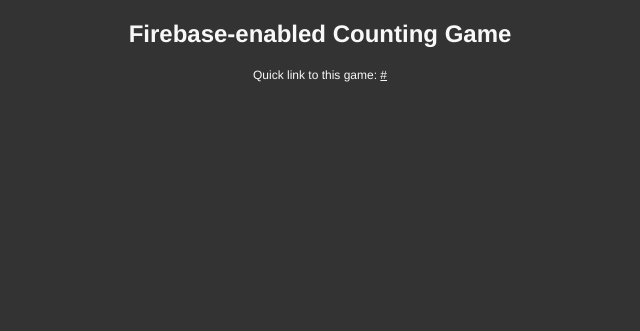
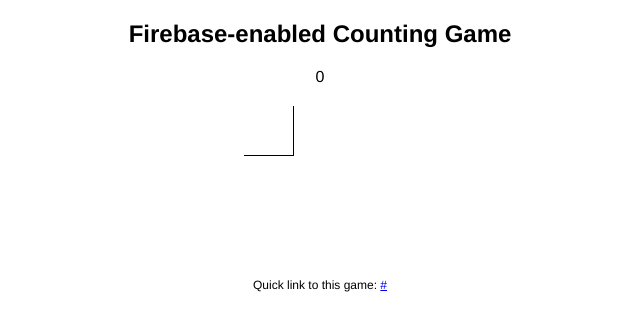
Before and after one commit to bc5g15/firebase-test, a Flask app: template templates/count_index.html in a window 1280 px wide. Shown: the top 331 px of the page, without its empty margins (320-960 px from the left). Run offline with Flask 2, Linux system fonts and the light colour scheme; the template is opened without the code that fills it: most values are stand-ins (such as "Sample title", 1, 10 or a date in 2020); data that the repository does not hold is empty; some libraries are stand-ins or nearby versions.

Commit message:
Restored original CSS

```diff
--- /dev/null
+++ b/static/original.css
@@ -0,0 +1,82 @@
+body {
+    font-family: 'Helvetica';
+  }
+
+  #board {
+    width:152px;
+    height: 152px;
+    margin: 20px auto;
+  }
+
+  #display-area {
+    text-align: center;
+  }
+
+  #other-player, #your-move, #their-move, #you-won, #you-lost {
+    display: none;
+  }
+
+  #display-area.waiting #other-player {
+    display: block;
+  }
+
+  #display-area.waiting #board, #display-area.waiting #this-game {
+    display: none;
+  }
+  #display-area.won #you-won {
+    display: block;
+  }
+  #display-area.lost #you-lost {
+    display: block;
+  }
+  #display-area.your-move #your-move {
+    display: block;
+  }
+  #display-area.their-move #their-move {
+    display: block;
+  }
+
+
+  #this-game {
+    font-size: 9pt;
+  }
+
+  div.cell {
+    float: left;
+    width: 50px;
+    height: 50px;
+    border: none;
+    margin: 0px;
+    padding: 0px;
+    box-sizing: border-box;
+
+    line-height: 50px;
+    font-family: "Helvetica";
+    font-size: 16pt;
+    text-align: center;
+  }
+
+  .your-move div.cell:hover {
+    background: lightgrey;
+  }
+
+  .your-move div.cell:empty:hover {
+    background: lightblue;
+    cursor: pointer;
+  }
+
+  div.l {
+    border-right: 1pt solid black;
+  }
+
+  div.r {
+    border-left: 1pt solid black;
+  }
+
+  div.t {
+    border-bottom: 1pt solid black;
+  }
+
+  div.b {
+    border-top: 1pt solid black;
+  }
--- a/templates/count_index.html
+++ b/templates/count_index.html
@@ -3,7 +3,7 @@
   <head>
     <meta charset="utf-8">
     {% include "_firebase_config.html" %}
-    <link rel="stylesheet" type="text/css" href="static/main.css" />
+    <link rel="stylesheet" type="text/css" href="static/original.css" />
     <script src="https://ajax.googleapis.com/ajax/libs/jquery/3.1.1/jquery.min.js"></script>
     <script src="static/count.js"></script>
     <script>
--- a/templates/fire_index.html
+++ b/templates/fire_index.html
@@ -3,7 +3,7 @@
   <head>
     <meta charset="utf-8">
     {% include "_firebase_config.html" %}
-    <link rel="stylesheet" type="text/css" href="static/main.css" />
+    <link rel="stylesheet" type="text/css" href="static/original.css" />
     <script src="https://ajax.googleapis.com/ajax/libs/jquery/3.1.1/jquery.min.js"></script>
     <script src="static/main.js"></script>
     <script>
```
